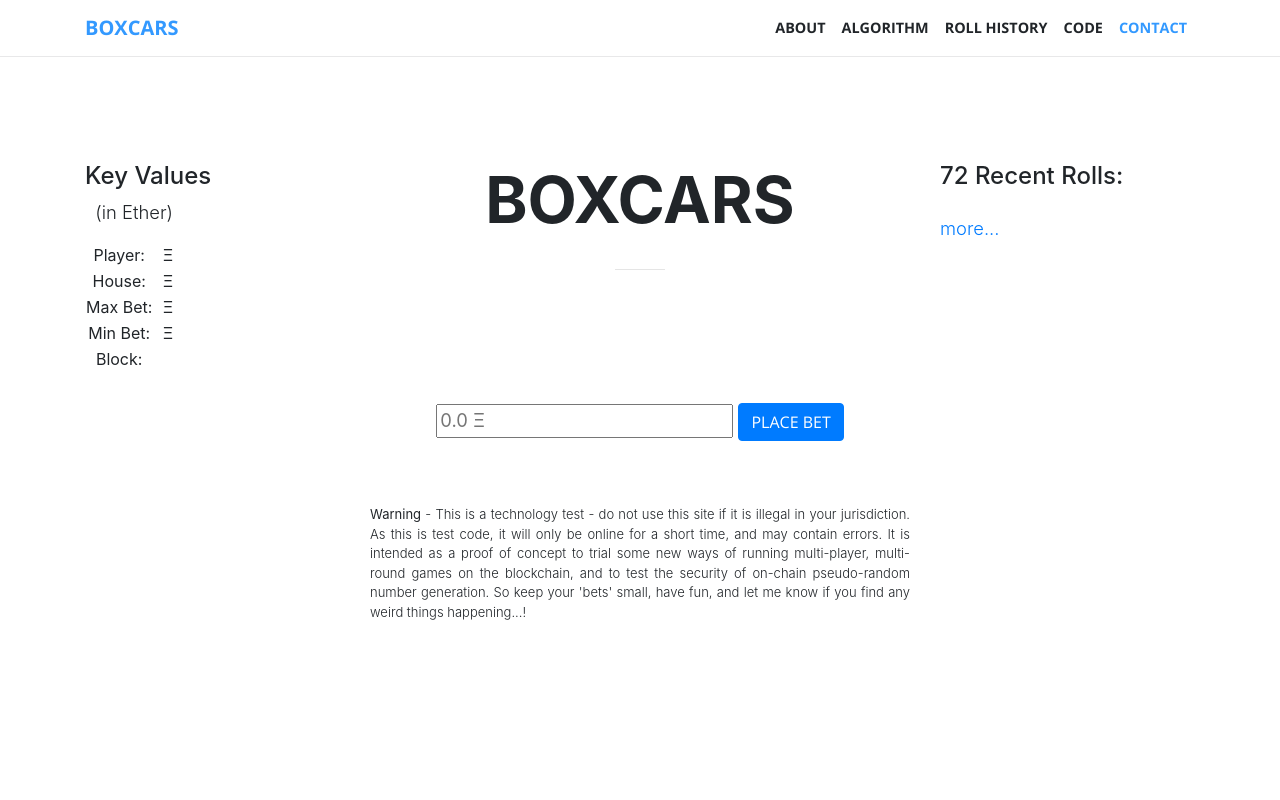
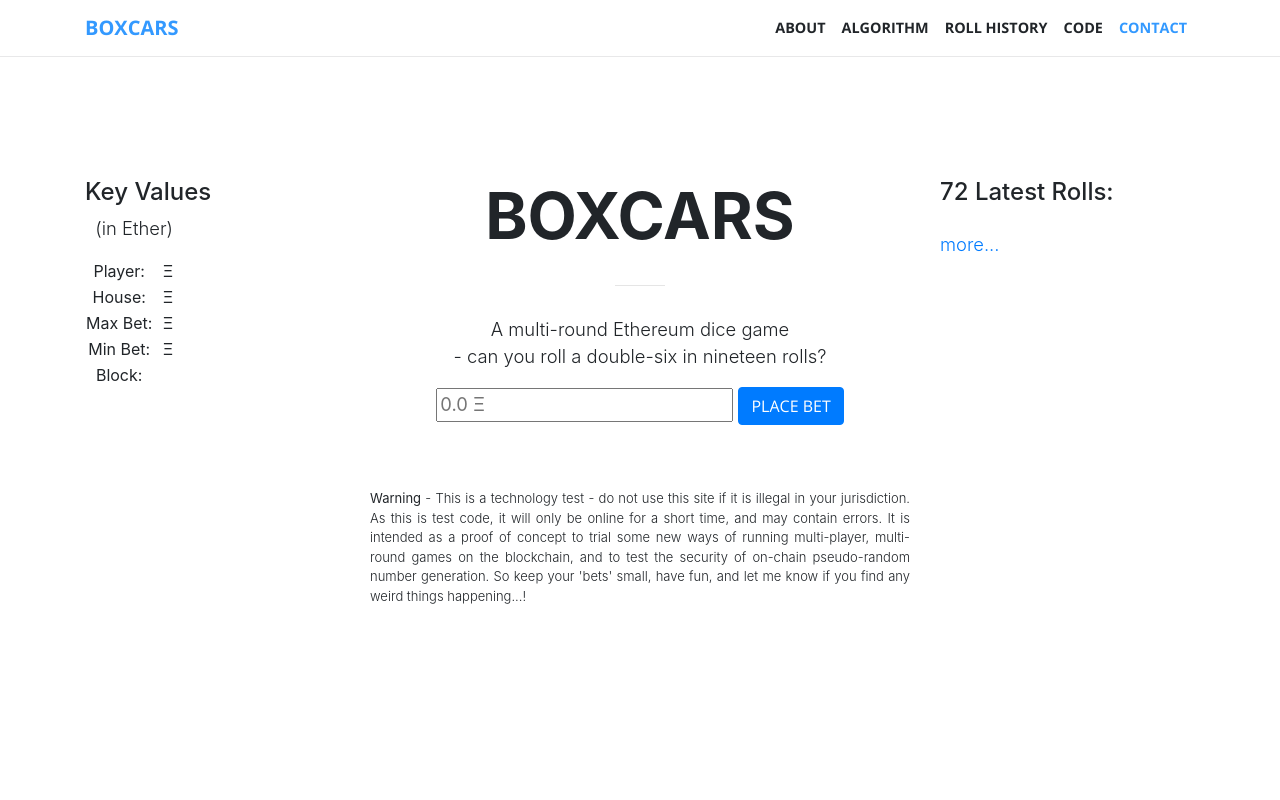
Before and after one commit to etherboxcars/etherboxcars, a website with bundled scripts: page index.html in a window 1280 px wide. Shown: the top 800 px of the page. Built offline with nearby package versions, Linux system fonts and the light colour scheme; no server answers.

Commit message:
added ropsten address, minor html tweaks

```diff
--- a/index.html
+++ b/index.html
@@ -79,7 +79,7 @@
 	              <strong>BoxCars</strong>
 	            </h1>
 	            <hr>
-	            <p class="text-faded mb-5">A proof-of-concept multi-round Ethereum dice game <br>- can you roll a double-six in nineteen rolls?</p>
+	            <p class="text-black" mb-5">A multi-round Ethereum dice game <br>- can you roll a double-six in nineteen rolls?</p>
 				<div id="bet_div">
 					<p> <input type="text" id="bet" placeholder="0.0 &Xi;"/>
 			    	<a class="btn btn-primary btn-xl js-scroll-trigger" href="#" onclick="placeBet()">Place Bet</a></p>
@@ -103,7 +103,7 @@
 		  <div class="col-lg-3 mx-auto text-left">
 
 			  <div id="roll_summary">
-			  	<h4 id="history">72 Recent Rolls:</h4>
+			  	<h4 id="history">72 Latest Rolls:</h4>
 			  	<p id="rolls" class="dice"></p>
 				<p><a href="#roll_section">more...</a></p>
 			  </div>
--- a/index.js
+++ b/index.js
@@ -45,6 +45,7 @@ window.addEventListener('load', function() {
 	      		break
 			case "3":
 		    	console.log('This is the ropsten test network.')	// TODO: set contract address on testnet, set up account
+          		contractAddress = '0x92d7e42bd78cc14f40e5aca605f0b6b7b341c94b';
 		      	break
 		    case "4447":
 				console.log('using truffle internal testnet')
```
